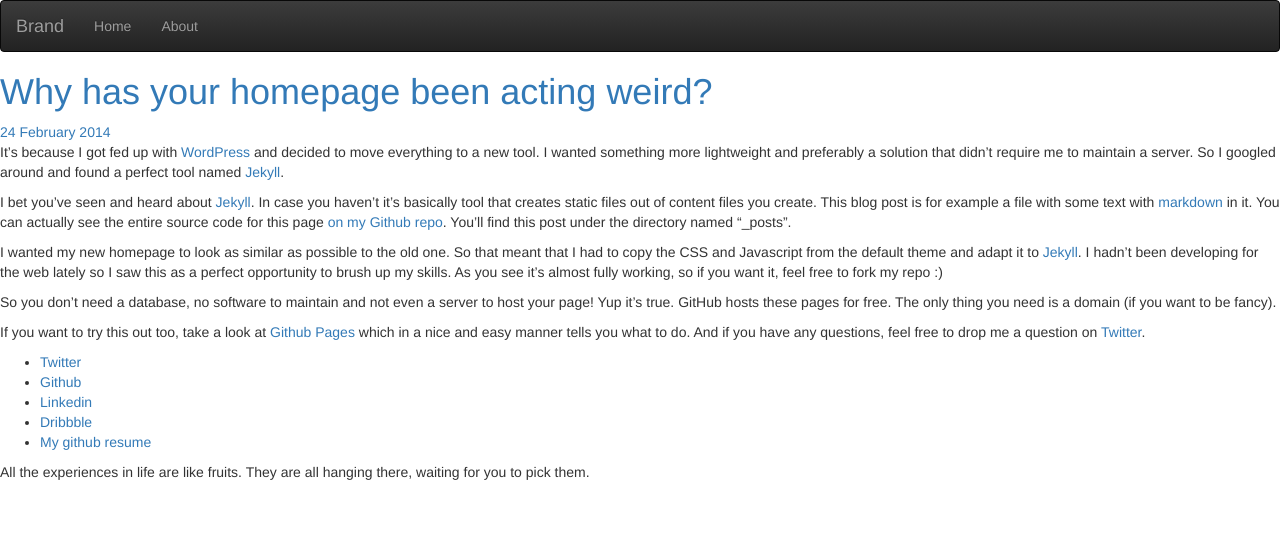
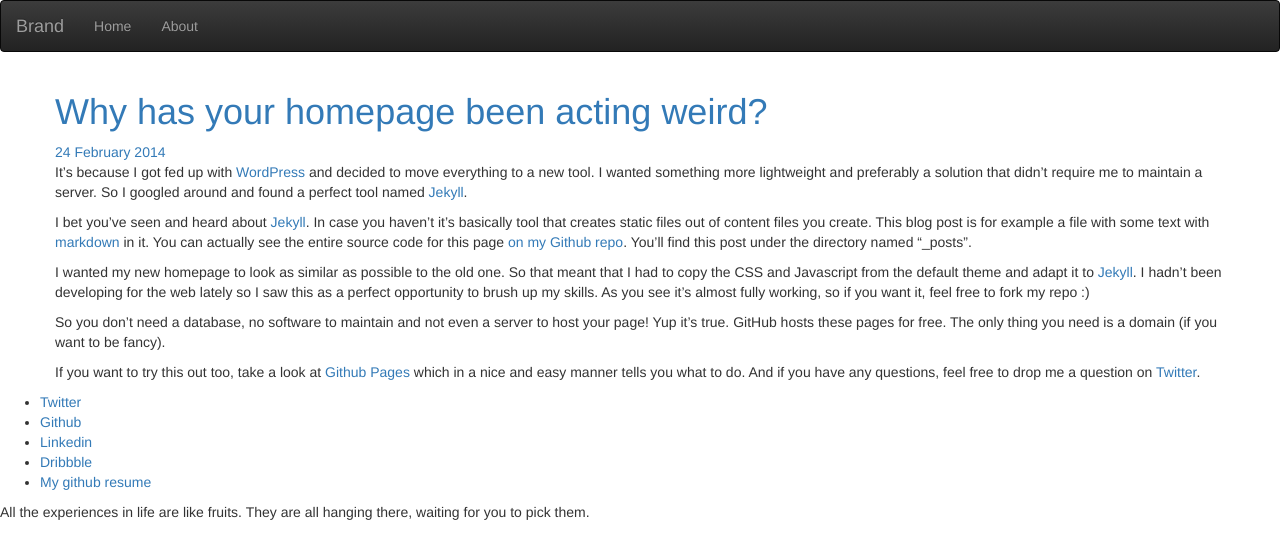
Before and after one commit to JagCesar/jagcesar.github.io, a Jekyll site: the page built from _posts/2014-02-24-why-has-your-homepage-been-acting-weird.md, in a window 1280 px wide. Shown: the top 559 px of the page. Built offline with Jekyll 4.4.1, drawn with Linux system fonts in a browser that asks for light colours; nearby versions of some CDN libraries.

Commit message:
Blog posts are now centered

```diff
--- a/_includes/footer.html
+++ b/_includes/footer.html
@@ -1,3 +1,5 @@
+</div> <!-- /.row -->
+</div> <!-- /.container -->
 <ul>
 <li><a href="https://twitter.com/jagcesar">Twitter</a></li>
 <li><a href="http://www.github.com/jagcesar" title="My Github account" target="_blank">Github</a></li>
--- a/_includes/header.html
+++ b/_includes/header.html
@@ -72,3 +72,5 @@
           </div>
 				</div>
 			</nav>
+      <div class="container">
+        <div class="row">
```
